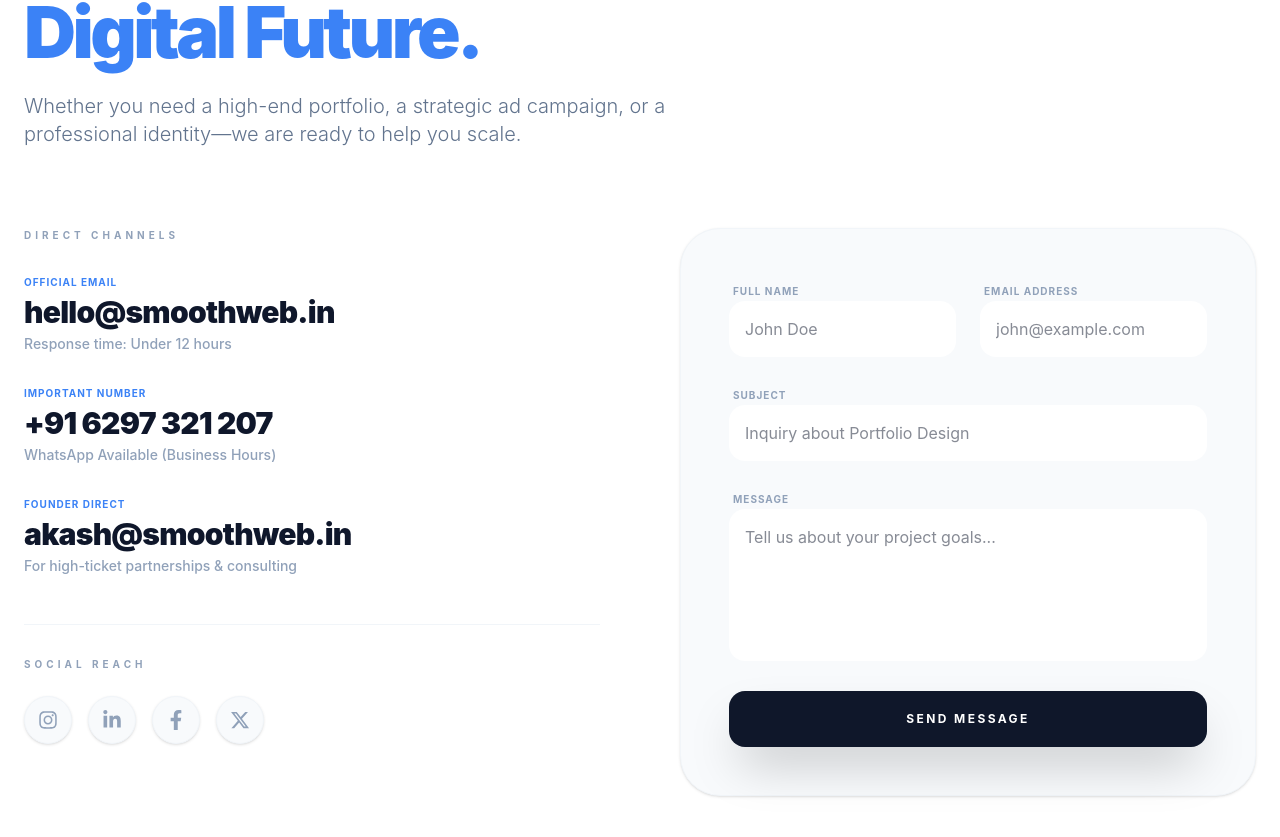
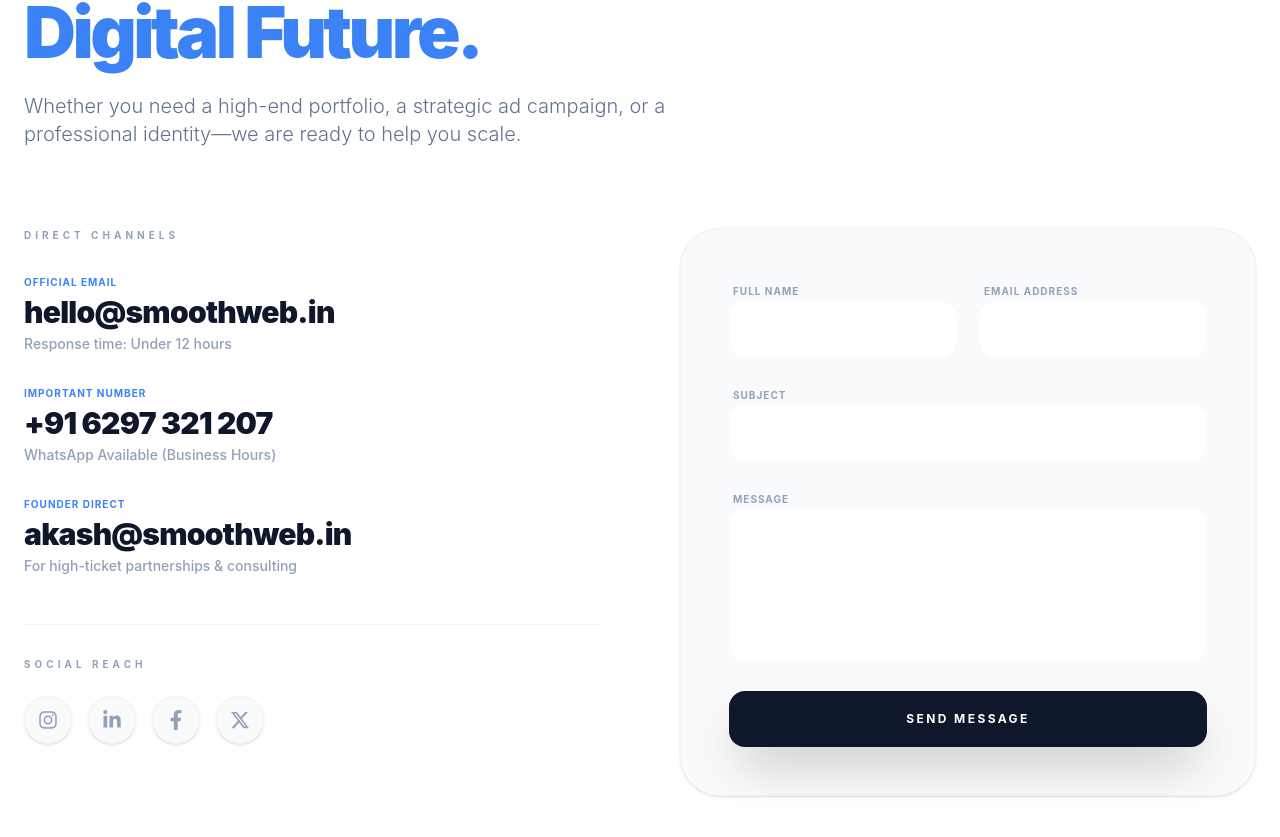
Before and after one commit to Akash6297/client-SW, a React (Vite) app: page /contact in a window 1280 px wide. Shown: the part 315-1152 px from the top of the page. Built offline with nearby package versions, Linux system fonts and the light colour scheme.

Commit message:
update & upgrade

```diff
--- a/src/App.jsx
+++ b/src/App.jsx
@@ -1,3 +1,4 @@
+import React, { useEffect } from 'react';
 import { BrowserRouter as Router, Routes, Route } from 'react-router-dom';
 import Header from './components/Header';
 import Footer from './components/Footer';
@@ -8,6 +9,19 @@ import CardCreator from './components/CardCreator';
 import Contact from './pages/Contact';
 
 function App() {
+  useEffect(() => {
+    // Restrict Right-Click
+    const handleContextMenu = (e) => {
+      e.preventDefault();
+    };
+    document.addEventListener('contextmenu', handleContextMenu);
+
+    return () => {
+      document.removeEventListener('contextmenu', handleContextMenu);
+    };
+  }, []);
+
+
   const isLoggedIn = true; // Temporary for testing
 
   return (
--- a/src/pages/Contact.jsx
+++ b/src/pages/Contact.jsx
@@ -6,6 +6,39 @@ import { FaXTwitter } from 'react-icons/fa6'; // Latest X logo
 
 export default function Contact() {
   const [activeFaq, setActiveFaq] = useState(null);
+  const [loading, setLoading] = useState(false);
+  const [status, setStatus] = useState("");
+
+  // Form State
+  const [formData, setFormData] = useState({
+    fullName: "",
+    email: "",
+    subject: "",
+    message: ""
+  });
+
+  const handleSubmit = async (e) => {
+    e.preventDefault();
+    setLoading(true);
+
+    // PASTE YOUR GOOGLE SCRIPT URL HERE
+    const SCRIPT_URL = "https://script.google.com/macros/s/AKfycbwnIHn5oGvhWs5cg5ChyvUbXzha-c13yzTzdoO5GG23QvSHVZ0KjBK1nKC4Sx8JIEGKsw/exec";
+
+    try {
+      await fetch(SCRIPT_URL, {
+        method: 'POST',
+        body: JSON.stringify(formData),
+      });
+      setStatus("success");
+      setFormData({ fullName: "", email: "", subject: "", message: "" });
+    } catch (error) {
+      console.error(error);
+      setStatus("error");
+    } finally {
+      setLoading(false);
+      setTimeout(() => setStatus(""), 5000);
+    }
+  };
 
   const faqs = [
     {
@@ -109,23 +142,33 @@ export default function Contact() {
             transition={{ delay: 0.4 }}
             className="bg-slate-50 p-8 md:p-12 rounded-[2.5rem] border border-slate-100 shadow-sm"
           >
-            <form className="space-y-6">
+             <form className="space-y-6" onSubmit={handleSubmit}>
       <div className="grid md:grid-cols-2 gap-6">
-                <FormInput label="Full Name" type="text" placeholder="John Doe" />
-                <FormInput label="Email Address" type="email" placeholder="john@example.com" />
+        <div className="space-y-2">
+            <label className="text-[10px] font-bold text-slate-400 uppercase tracking-widest ml-1">Full Name</label>
+            <input required value={formData.fullName} onChange={(e) => setFormData({...formData, fullName: e.target.value})} type="text" className="w-full p-4 bg-white rounded-2xl border-none focus:ring-4 ring-brand-primary/10 outline-none text-slate-900" />
         </div>
-              <FormInput label="Subject" type="text" placeholder="Inquiry about Portfolio Design" />
+        <div className="space-y-2">
+            <label className="text-[10px] font-bold text-slate-400 uppercase tracking-widest ml-1">Email Address</label>
+            <input required value={formData.email} onChange={(e) => setFormData({...formData, email: e.target.value})} type="email" className="w-full p-4 bg-white rounded-2xl border-none focus:ring-4 ring-brand-primary/10 outline-none text-slate-900" />
+        </div>
+      </div>
+
+      <div className="space-y-2">
+          <label className="text-[10px] font-bold text-slate-400 uppercase tracking-widest ml-1">Subject</label>
+          <input required value={formData.subject} onChange={(e) => setFormData({...formData, subject: e.target.value})} type="text" className="w-full p-4 bg-white rounded-2xl border-none focus:ring-4 ring-brand-primary/10 outline-none text-slate-900" />
+      </div>
+
       <div className="space-y-2">
         <label className="text-[10px] font-bold text-slate-400 uppercase tracking-widest ml-1">Message</label>
-                <textarea
-                  rows="5"
-                  className="w-full p-4 bg-white rounded-2xl border-none focus:ring-4 ring-brand-primary/10 outline-none transition-all resize-none"
-                  placeholder="Tell us about your project goals..."
-                ></textarea>
+        <textarea required value={formData.message} onChange={(e) => setFormData({...formData, message: e.target.value})} rows="5" className="w-full p-4 bg-white rounded-2xl border-none focus:ring-4 ring-brand-primary/10 outline-none transition-all resize-none"></textarea>
       </div>
-              <button className="w-full py-5 bg-brand-dark text-white rounded-2xl font-bold uppercase tracking-[0.2em] text-xs shadow-2xl hover:bg-brand-primary transition-all duration-500">
-                Send Message
+
+      <button disabled={loading} className="w-full py-5 bg-brand-dark text-white rounded-2xl font-bold uppercase tracking-[0.2em] text-xs shadow-2xl hover:bg-brand-primary transition-all disabled:bg-slate-400">
+        {loading ? "Sending Strategy..." : status === "success" ? "Message Received!" : "Send Message"}
       </button>
+
+      {status === "error" && <p className="text-rose-500 text-[10px] font-bold text-center uppercase">Error sending. Please try again.</p>}
     </form>
           </motion.div>
         </div>
```
Lines whose indentation alone changed are shown as unchanged.
